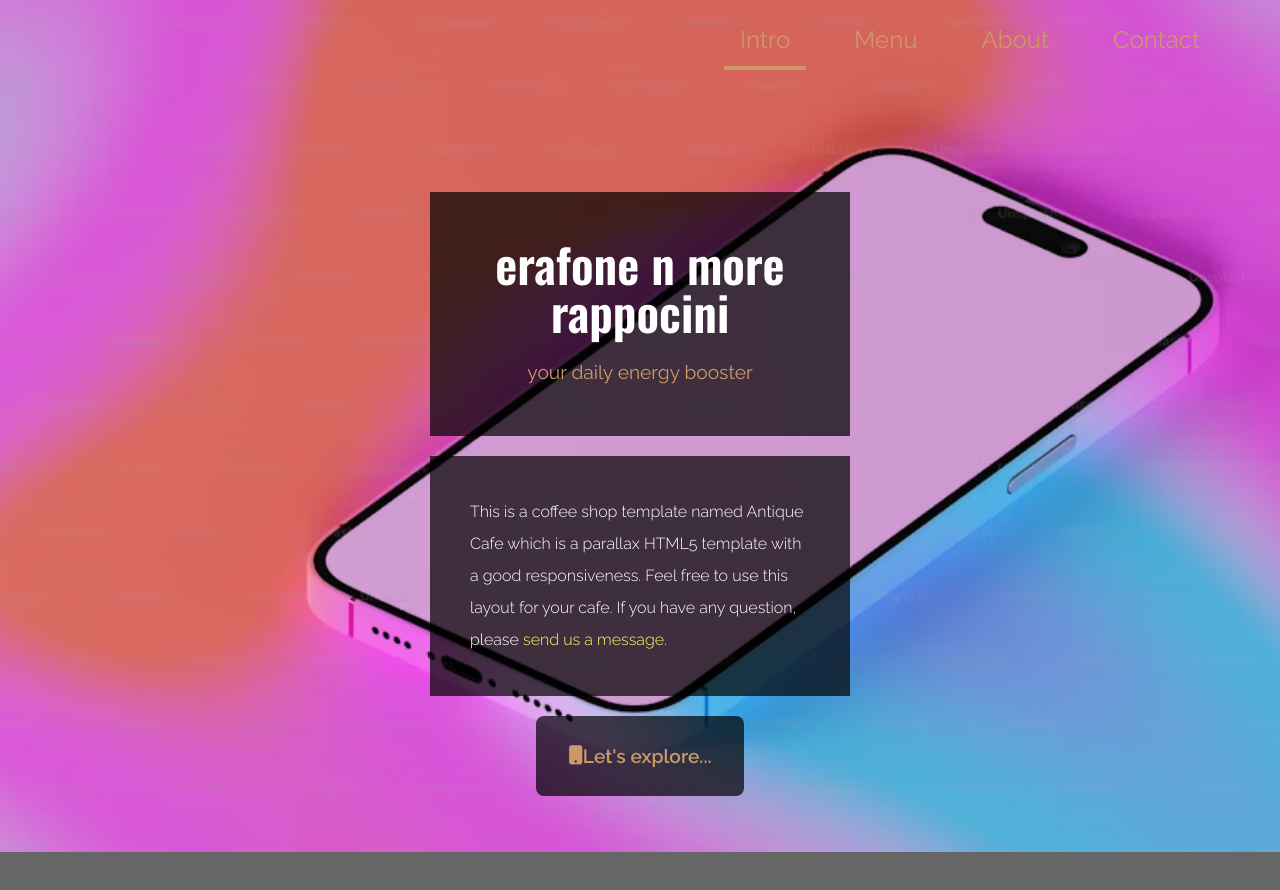
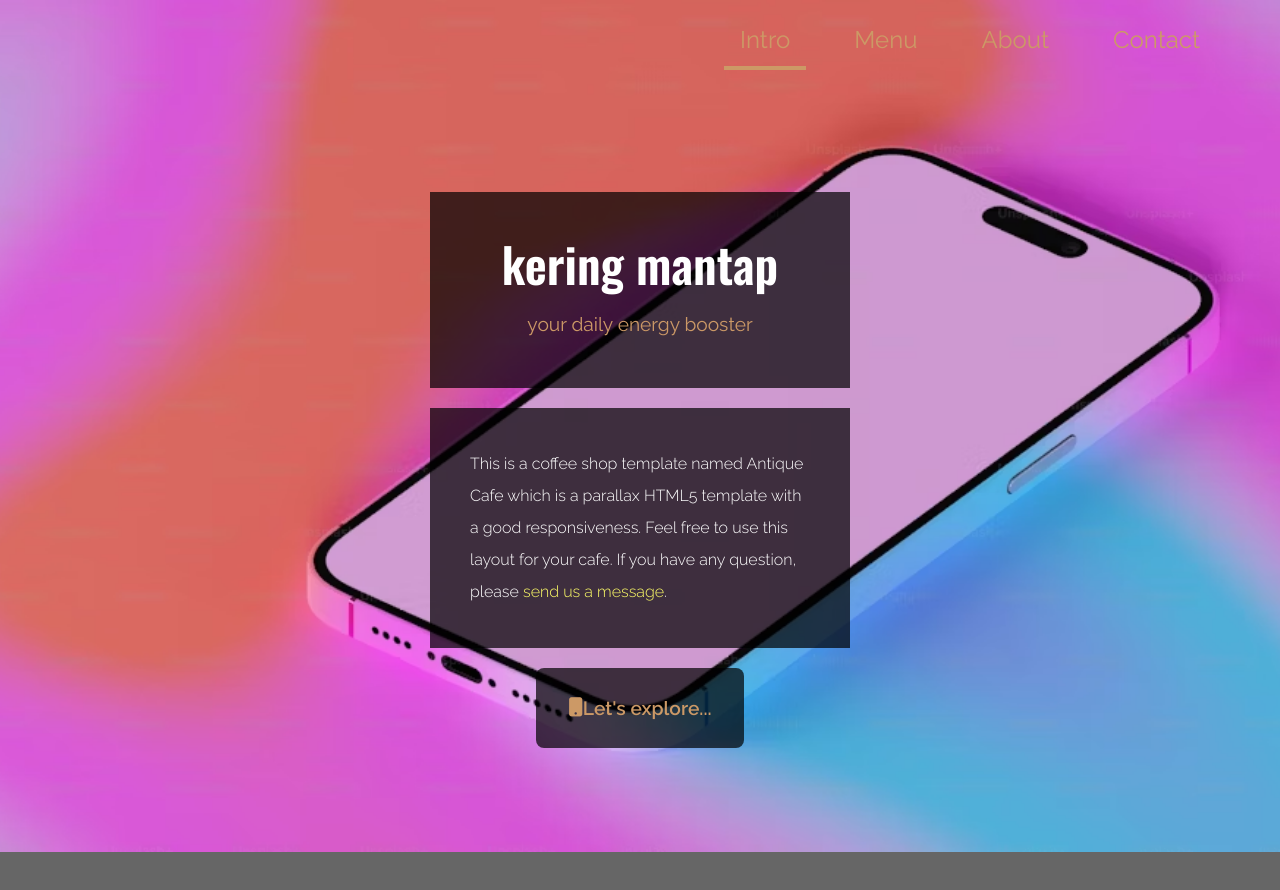
Before and after one commit to FRANKEN25/kering-mantap, a plain HTML site: page index.html in a window 1280 px wide. Shown: the top 890 px of the page. Drawn offline with nearby package versions, Linux system fonts and the light colour scheme.

Commit message:
Update index.html

```diff
--- a/index.html
+++ b/index.html
@@ -4,7 +4,7 @@
     <meta charset="UTF-8">
     <meta http-equiv="X-UA-Compatible" content="IE=edge">
     <meta name="viewport" content="width=device-width, initial-scale=1.0">
-    <title>Antique Bakery Cafe HTML Template by Tooplate</title>
+    <title>kering mantap</title>
     <link rel="preconnect" href="https://fonts.googleapis.com">
     <link rel="preconnect" href="https://fonts.gstatic.com" crossorigin>
     <link rel="stylesheet" href="https://cdnjs.cloudflare.com/ajax/libs/font-awesome/6.7.2/css/all.min.css" integrity="sha512-Evv84Mr4kqVGRNSgIGL/F/aIDqQb7xQ2vcrdIwxfjThSH8CSR7PBEakCr51Ck+w+/U6swU2Im1vVX0SVk9ABhg==" crossorigin="anonymous" referrerpolicy="no-referrer" />
@@ -39,7 +39,7 @@ https://www.tooplate.com/view/2126-antique-cafe
         <div class="container mx-auto px-2 tm-intro-width">
             <div class="sm:pb-60 sm:pt-48 py-20">
                 <div class="bg-black bg-opacity-70 p-12 mb-5 text-center">
-                    <h1 class="text-white text-5xl tm-logo-font mb-5">erafone n more rappocini</h1>
+                    <h1 class="text-white text-5xl tm-logo-font mb-5">kering mantap</h1>
                     <p class="tm-text-gold tm-text-2xl">your daily energy booster</p>
                 </div>
                 <div class="bg-black bg-opacity-70 p-10 mb-5">
```
